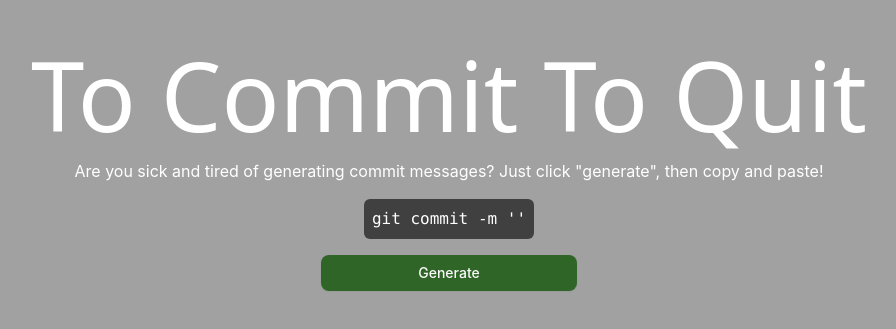
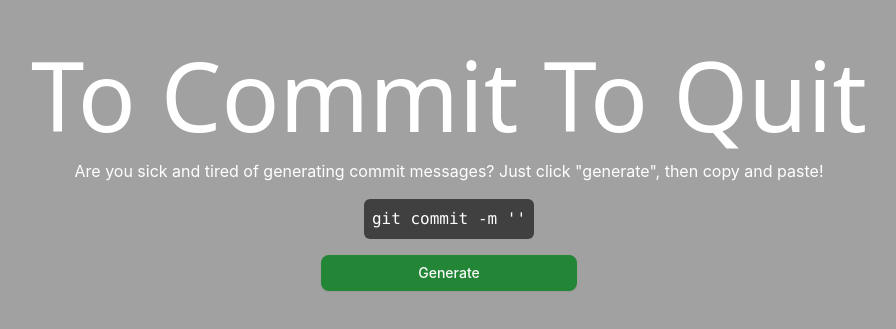
Before and after one commit to derekradcliffe/toCommitToQuit, a React (Vite) app: page / in a window 1280 px wide. Shown: the part 231-560 px from the top of the page, without its empty margins (191-1087 px from the left). Built offline with nearby package versions, Linux system fonts and the light colour scheme; a web font is replaced by a local one.

Commit message:
It fucking compiles \:D/

```diff
--- a/src/components/ui/button.tsx
+++ b/src/components/ui/button.tsx
@@ -12,7 +12,7 @@ const buttonVariants = cva(
         default:
           "bg-primary text-primary-foreground shadow-xs hover:bg-primary/90",
         defaultOpt2:
-        "bg-[#2f6627] hover:bg-[#3cc21b] text-primary-foreground shadow-xs",
+        "bg-[#238636] hover:bg-[#34a518] text-primary-foreground shadow-xs",
         destructive:
           "bg-destructive text-white shadow-xs hover:bg-destructive/90 focus-visible:ring-destructive/20 dark:focus-visible:ring-destructive/40 dark:bg-destructive/60",
         outline:
--- a/src/routes/index.tsx
+++ b/src/routes/index.tsx
@@ -49,7 +49,7 @@ function App() {
         git commit -m '{commitMsg}'
       </code>
 
-      {handleTextCopyClick ? <div className="bg-neutral-700 w-max ml-auto mr-auto mb-[1rem] p-[1rem] rounded-sm text-white animate-slide"> Copied to Clipboard!</div> : <></>}
+      {handleTextCopyClick ? <div className="bg-neutral-700 w-max ml-auto mr-auto mb-[1rem] p-[0.5rem] rounded-sm text-white animate-slide"> Copied to Clipboard!</div> : <></>}
 
       <Button
         onClick={handleClick}
```
